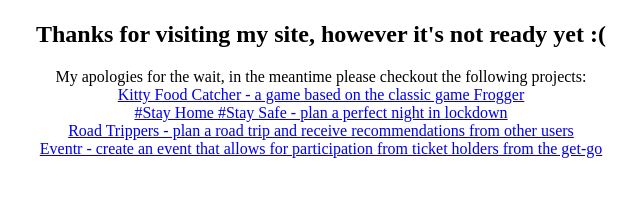
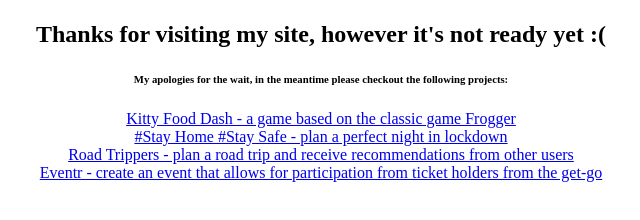
Before and after one commit to KL-dotcom/KL-dotcom.github.io, a plain HTML site: page index.html in a window 1280 px wide. Shown: the part 280-500 px from the top of the page, without its empty margins (319-959 px from the left). Drawn offline with Linux system fonts and the light colour scheme.

Commit message:
couple of updates

```diff
--- a/index.html
+++ b/index.html
@@ -17,8 +17,8 @@
       src="https://base.imgix.net/files/base/ebm/ehstoday/image/2020/04/ehstoday_7962_constructionleadership.5e95ab4d8b410.png?auto=format&fit=max&w=1200"
       alt="construction workers">
     <h2>Thanks for visiting my site, however it's not ready yet :(</h2>
-    <p>My apologies for the wait, in the meantime please checkout the following projects:</p>
-    <a href="https://kristenlittle.com/sei-project-one/">Kitty Food Catcher - a game based on the classic game
+    <h6>My apologies for the wait, in the meantime please checkout the following projects:</h6>
+    <a href="https://kristenlittle.com/sei-project-one/">Kitty Food Dash - a game based on the classic game
       Frogger</a>
     <a href=" https://dreamy-hoover-1fdd87.netlify.app/">#Stay Home #Stay Safe - plan a perfect night in lockdown</a>
     <a href="https://road-trip-ga.herokuapp.com/">Road Trippers - plan a road trip and receive recommendations from
```
